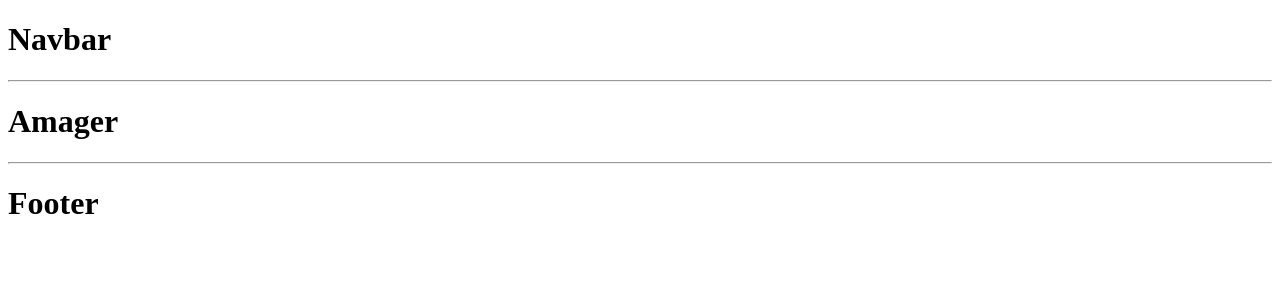
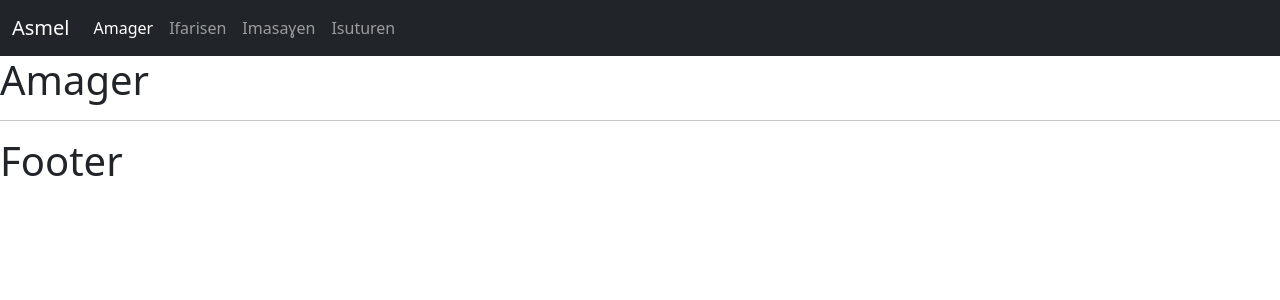
Before and after one commit to SelyanKab/Formation_Django, a Django app: page / in a window 1280 px wide. Shown: the top 300 px of the page. Run offline with Django 3.2, Linux system fonts and the light colour scheme.

Commit message:
Aqaɛed n html

```diff
--- /dev/null
+++ b/templates/base/navbar.html
@@ -0,0 +1,17 @@
+<nav class="navbar navbar-expand-lg navbar-dark bg-dark">
+    <div class="container-fluid">
+        <a class="navbar-brand" href="#">Asmel</a>
+        <button class="navbar-toggler" type="button" data-bs-toggle="collapse" data-bs-target="#navbarNavAltMarkup"
+                aria-controls="navbarNavAltMarkup" aria-expanded="false" aria-label="Toggle navigation">
+            <span class="navbar-toggler-icon"></span>
+        </button>
+        <div class="collapse navbar-collapse" id="navbarNavAltMarkup">
+            <div class="navbar-nav">
+                <a class="nav-link active" aria-current="page" href="#">Amager</a>
+                <a class="nav-link" href="#">Ifarisen</a>
+                <a class="nav-link" href="#">Imasaɣen</a>
+                <a class="nav-link" href="#">Isuturen</a>
+            </div>
+        </div>
+    </div>
+</nav>
--- a/templates/main.html
+++ b/templates/main.html
@@ -3,14 +3,25 @@
 <head>
     <meta charset="UTF-8">
     <title>Asileɣ ɣef Django</title>
+
+    <link href="https://cdn.jsdelivr.net/npm/bootstrap@5.0.0-beta3/dist/css/bootstrap.min.css" rel="stylesheet"
+          integrity="sha384-eOJMYsd53ii+scO/bJGFsiCZc+5NDVN2yr8+0RDqr0Ql0h+rP48ckxlpbzKgwra6" crossorigin="anonymous">
+
+
 </head>
 <body>
+{% include 'base/navbar.html'%}
 
-<h1>Navbar</h1>
-<hr>
 {% block amagbar %}
 {% endblock %}
 <hr>
 <h1>Footer</h1>
+
+
+<script src="https://cdn.jsdelivr.net/npm/bootstrap@5.0.0-beta3/dist/js/bootstrap.bundle.min.js"
+        integrity="sha384-JEW9xMcG8R+pH31jmWH6WWP0WintQrMb4s7ZOdauHnUtxwoG2vI5DkLtS3qm9Ekf"
+        crossorigin="anonymous"></script>
+
+
 </body>
 </html>
```
